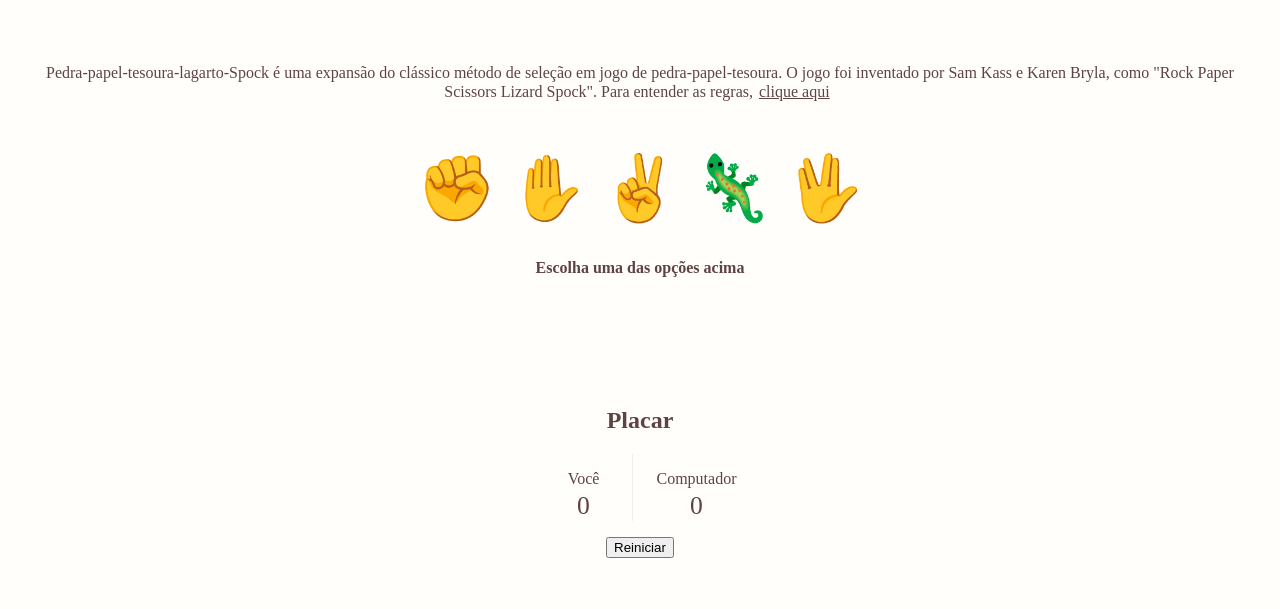
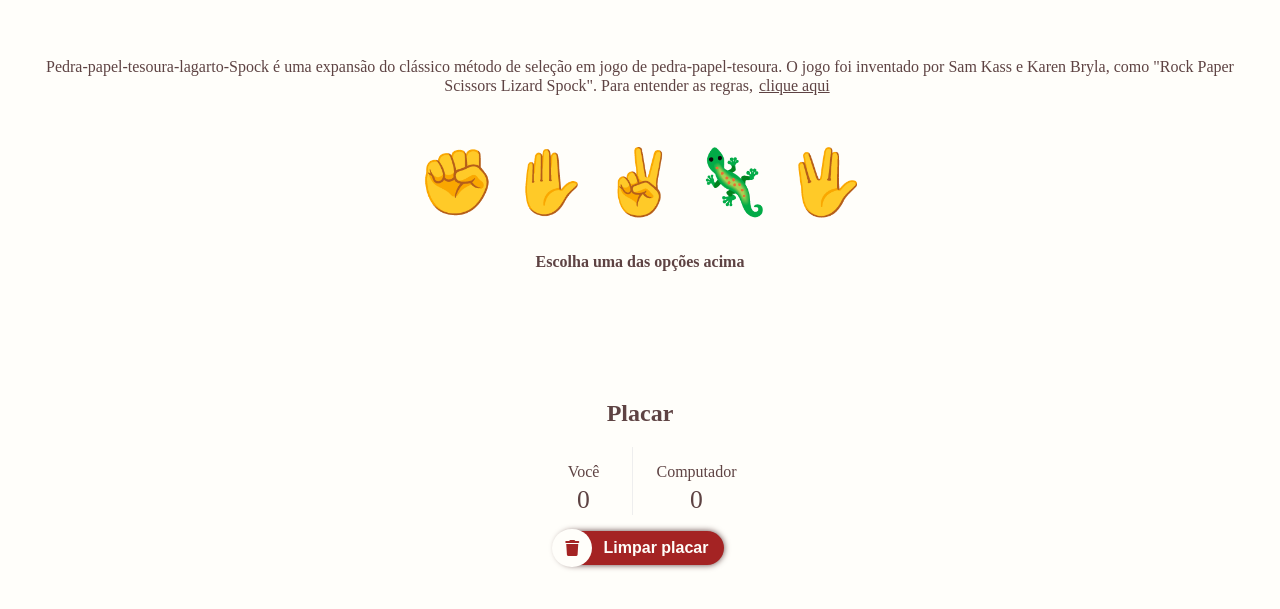
Before and after one commit to HaluDeCassia/largato-spock, a React (Create React App) app: page / in a window 1280 px wide. Shown: the part 113-722 px from the top of the page. Built offline with nearby package versions, Linux system fonts and the light colour scheme.

Commit message:
Add style to the clear button

```diff
--- a/src/App.js
+++ b/src/App.js
@@ -7,7 +7,7 @@ import Rules from './components/Rules';
 
 import { OPTIONS } from './constants';
 
-import { StyledApp, Global } from './styles/global';
+import { StyledApp, StyledButton, Global } from './styles/global';
 
 function getComputerChoice() {
   const computerChoices = ['rock','paper','scissors', 'lizard', 'spock'];
@@ -74,7 +74,7 @@ export default function App() {
       />
       <Scoreboard points={points} />
 
-      <button onClick={() => setPoints({player: 0, computer: 0})} aria-label="resetar pontos">Reiniciar</button>
+      <StyledButton onClick={() => setPoints({player: 0, computer: 0})} aria-label="resetar pontos"><i className="fas fa-trash icon-button"></i> Limpar placar</StyledButton>
     </StyledApp>
   );
 }
--- a/src/styles/colors.js
+++ b/src/styles/colors.js
@@ -1,2 +1,3 @@
 export const lightColor = "#FFFEFA";
 export const darkColor = '#5E4343';
+export const dangerColor = '#A42323';
--- a/src/styles/global.js
+++ b/src/styles/global.js
@@ -1,7 +1,9 @@
 import styled, { createGlobalStyle } from "styled-components";
-import { lightColor, darkColor } from "./colors";
+import { dangerColor, darkColor, lightColor } from "./colors";
 
 import "font-awesome/css/font-awesome.css";
+
+export const transitionAllEase = `transition: all 0.2s ease-out;`;
 
 export const StyledApp = styled.div`
   height: 100vh;
@@ -9,6 +11,34 @@ export const StyledApp = styled.div`
   align-items: center;
   flex-direction: column;
   justify-content: center;
+`;
+
+export const StyledButton = styled.button`
+  border: none;
+  cursor: pointer;
+  font-size: 1rem;
+  font-weight: bold;
+  border-radius: 20px;
+  color: ${lightColor};
+  padding: 0.5rem 1rem 0.5rem 3rem;
+  background-color: ${dangerColor};
+  box-shadow: 0 0 6px ${darkColor};
+
+  ${ transitionAllEase }
+
+  &:hover {
+    ${ transitionAllEase }
+    box-shadow: 0 0 14px ${darkColor};
+  }
+
+  .icon-button {
+    position: absolute;
+    border-radius: 100%;
+    color: ${dangerColor};
+    padding: 0.7rem 0.8rem;
+    margin: -0.6rem -3.2rem;
+    background-color: ${lightColor};
+  }
 `;
 
 export const Global = createGlobalStyle`
@@ -20,6 +50,6 @@ html, body {
   background-color: ${lightColor};
   text-rendering: optimizeLegibility !important;
   -webkit-font-smoothing: antialiased !important;
-  font-family: Comfortaa, san-serif;
+  font-family: "Comfortaa", "san-serif";
 }
 `;
```
